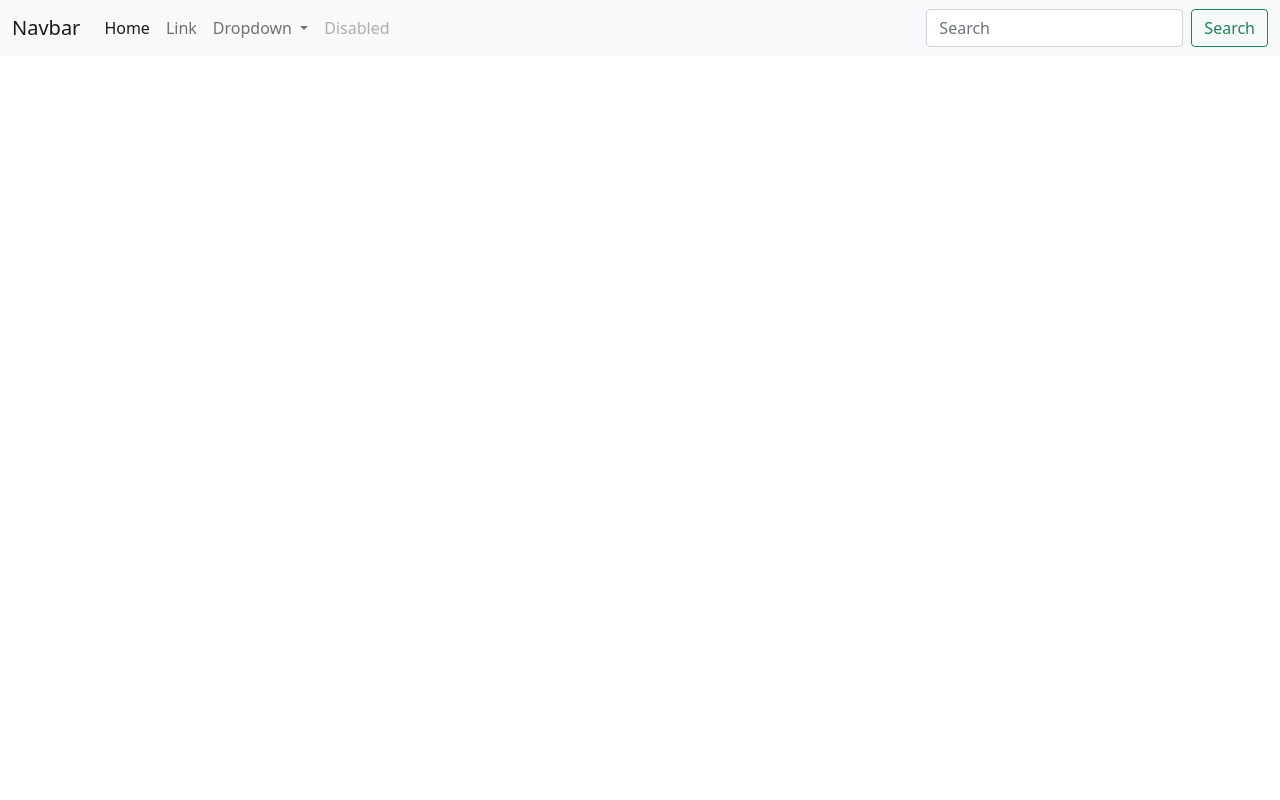
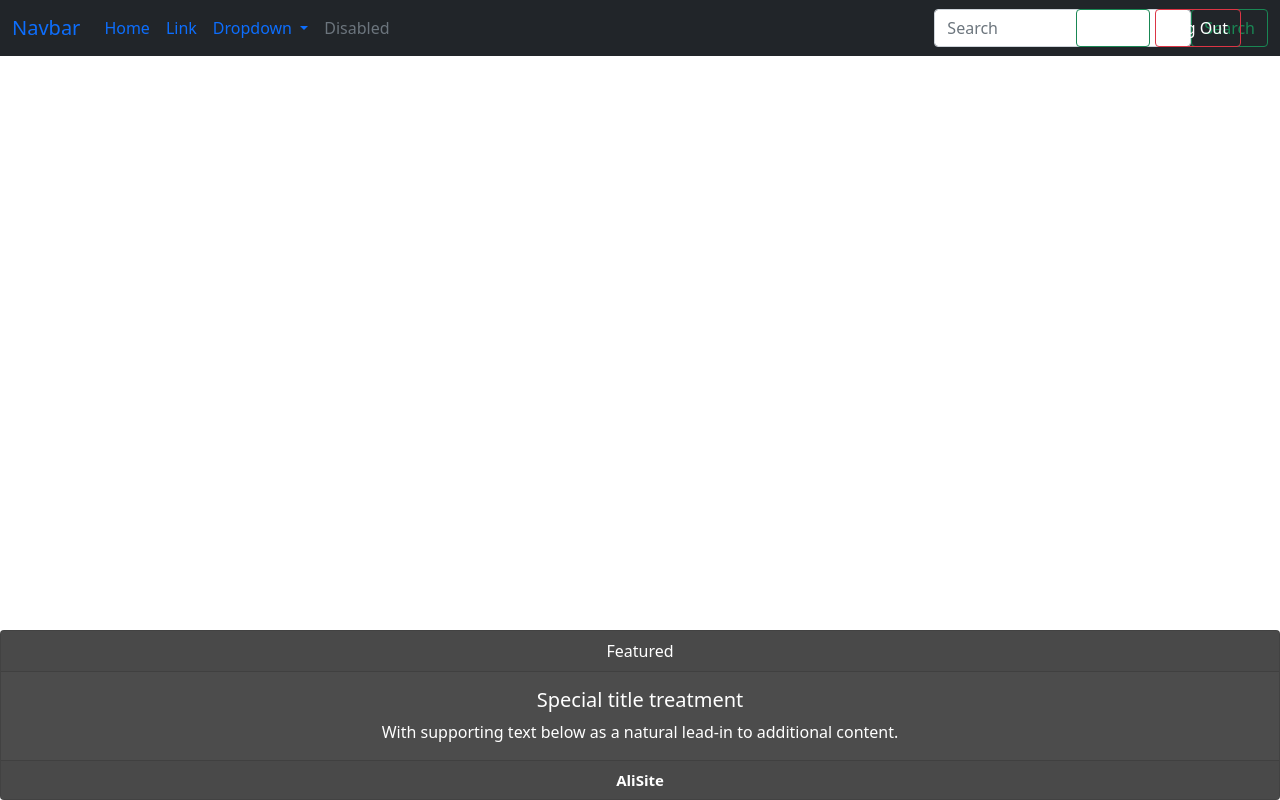
Before and after one commit to AliAlievALive/shop_arabic, an Angular app in the folder front-end/: page / in a window 1280 px wide. Built offline with nearby package versions, Linux system fonts and the light colour scheme.

Commit message:
create header and footer components Closes #7

```diff
--- a/front-end/src/app/app.component.html
+++ b/front-end/src/app/app.component.html
@@ -1,36 +1,2 @@
-<nav class="navbar navbar-expand-lg navbar-light bg-light">
-  <div class="container-fluid">
-    <a class="navbar-brand" href="#">Navbar</a>
-    <button class="navbar-toggler" type="button" data-bs-toggle="collapse" data-bs-target="#navbarSupportedContent" aria-controls="navbarSupportedContent" aria-expanded="false" aria-label="Toggle navigation">
-      <span class="navbar-toggler-icon"></span>
-    </button>
-    <div class="collapse navbar-collapse" id="navbarSupportedContent">
-      <ul class="navbar-nav me-auto mb-2 mb-lg-0">
-        <li class="nav-item">
-          <a class="nav-link active" aria-current="page" href="#">Home</a>
-        </li>
-        <li class="nav-item">
-          <a class="nav-link" href="#">Link</a>
-        </li>
-        <li class="nav-item dropdown">
-          <a class="nav-link dropdown-toggle" href="#" id="navbarDropdown" role="button" data-bs-toggle="dropdown" aria-expanded="false">
-            Dropdown
-          </a>
-          <ul class="dropdown-menu" aria-labelledby="navbarDropdown">
-            <li><a class="dropdown-item" href="#">Action</a></li>
-            <li><a class="dropdown-item" href="#">Another action</a></li>
-            <li><hr class="dropdown-divider"></li>
-            <li><a class="dropdown-item" href="#">Something else here</a></li>
-          </ul>
-        </li>
-        <li class="nav-item">
-          <a class="nav-link disabled" href="#" tabindex="-1" aria-disabled="true">Disabled</a>
-        </li>
-      </ul>
-      <form class="d-flex">
-        <input class="form-control me-2" type="search" placeholder="Search" aria-label="Search">
-        <button class="btn btn-outline-success" type="submit">Search</button>
-      </form>
-    </div>
-  </div>
-</nav>
+<app-header></app-header>
+<app-footer></app-footer>
--- a/front-end/src/app/app.module.ts
+++ b/front-end/src/app/app.module.ts
@@ -2,10 +2,14 @@ import { BrowserModule } from '@angular/platform-browser';
 import { NgModule } from '@angular/core';
 
 import { AppComponent } from './app.component';
+import { FooterComponent } from './components/footer/footer.component';
+import { HeaderComponent } from './components/header/header.component';
 
 @NgModule({
   declarations: [
-    AppComponent
+    AppComponent,
+    FooterComponent,
+    HeaderComponent
   ],
   imports: [
     BrowserModule
--- /dev/null
+++ b/front-end/src/app/components/footer/footer.component.css
@@ -0,0 +1,13 @@
+.card {
+  background-color: rgba(0, 0, 0, .7);
+  color: white;
+  position: absolute;
+  bottom: 0;
+  width: 100%;
+}
+
+.card-footer {
+  font-weight: bold;
+  color: white !important;
+  font-size: 15px;
+}
--- /dev/null
+++ b/front-end/src/app/components/footer/footer.component.html
@@ -0,0 +1,12 @@
+<div class="card text-center">
+  <div class="card-header">
+    Featured
+  </div>
+  <div class="card-body">
+    <h5 class="card-title">Special title treatment</h5>
+    <p class="card-text">With supporting text below as a natural lead-in to additional content.</p>
+  </div>
+  <div class="card-footer text-muted">
+    AliSite
+  </div>
+</div>
--- /dev/null
+++ b/front-end/src/app/components/footer/footer.component.ts
@@ -0,0 +1,15 @@
+import { Component, OnInit } from '@angular/core';
+
+@Component({
+  selector: 'app-footer',
+  templateUrl: './footer.component.html',
+  styleUrls: ['./footer.component.css']
+})
+export class FooterComponent implements OnInit {
+
+  constructor() { }
+
+  ngOnInit(): void {
+  }
+
+}
--- /dev/null
+++ b/front-end/src/app/components/header/header.component.css
@@ -0,0 +1,12 @@
+.mr-auto, .mx-auto {
+  margin-right: 50px !important;
+}
+.control {
+  position: absolute;
+  right: 39px;
+}
+
+.control button, .form-inline button {
+  margin-left: 5px;
+  color: white;
+}
--- /dev/null
+++ b/front-end/src/app/components/header/header.component.html
@@ -0,0 +1,40 @@
+<nav class="navbar navbar-expand-lg dark bg-dark">
+  <div class="container-fluid">
+    <a class="navbar-brand" href="#">Navbar</a>
+    <button class="navbar-toggler" type="button" data-bs-toggle="collapse" data-bs-target="#navbarSupportedContent" aria-controls="navbarSupportedContent" aria-expanded="false" aria-label="Toggle navigation">
+      <span class="navbar-toggler-icon"></span>
+    </button>
+    <div class="collapse navbar-collapse" id="navbarSupportedContent">
+      <ul class="navbar-nav me-auto mb-2 mb-lg-0">
+        <li class="nav-item">
+          <a class="nav-link active" aria-current="page" href="#">Home</a>
+        </li>
+        <li class="nav-item">
+          <a class="nav-link" href="#">Link</a>
+        </li>
+        <li class="nav-item dropdown">
+          <a class="nav-link dropdown-toggle" href="#" id="navbarDropdown" role="button" data-bs-toggle="dropdown" aria-expanded="false">
+            Dropdown
+          </a>
+          <ul class="dropdown-menu" aria-labelledby="navbarDropdown">
+            <li><a class="dropdown-item" href="#">Action</a></li>
+            <li><a class="dropdown-item" href="#">Another action</a></li>
+            <li><hr class="dropdown-divider"></li>
+            <li><a class="dropdown-item" href="#">Something else here</a></li>
+          </ul>
+        </li>
+        <li class="nav-item">
+          <a class="nav-link disabled" href="#" tabindex="-1" aria-disabled="true">Disabled</a>
+        </li>
+      </ul>
+      <form class="d-flex">
+        <input class="form-control" type="search" placeholder="Search" aria-label="Search">
+        <button class="btn btn-outline-success" type="submit">Search</button>
+      </form>
+      <div class="control">
+        <button class="btn btn-outline-success" type="submit">Log In</button>
+        <button class="btn btn-outline-danger" type="submit">Log Out</button>
+      </div>
+    </div>
+  </div>
+</nav>
--- /dev/null
+++ b/front-end/src/app/components/header/header.component.ts
@@ -0,0 +1,15 @@
+import { Component, OnInit } from '@angular/core';
+
+@Component({
+  selector: 'app-header',
+  templateUrl: './header.component.html',
+  styleUrls: ['./header.component.css']
+})
+export class HeaderComponent implements OnInit {
+
+  constructor() { }
+
+  ngOnInit(): void {
+  }
+
+}
```
